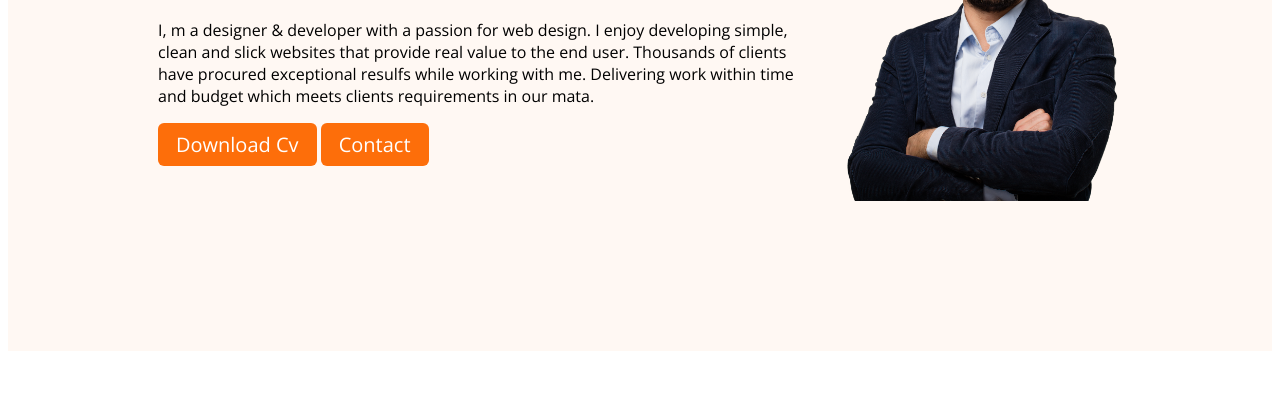
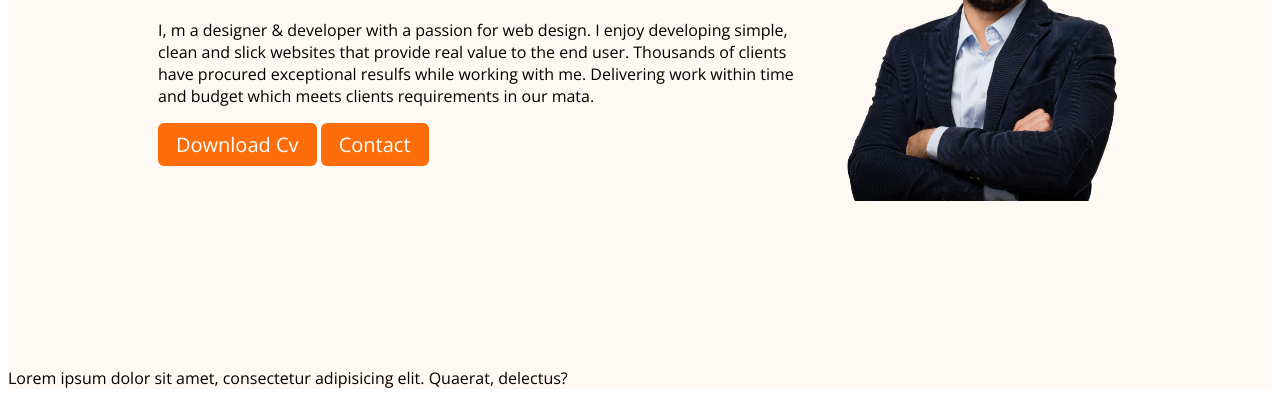
Before and after one commit to Sajjad4829/my-portpolio, a plain HTML site: page index.html in a window 1280 px wide. Shown: the part 440-845 px from the top of the page. Before the commit the page ends 800 px from the top, so only its background shows below. Drawn offline with nearby package versions, Linux system fonts and the light colour scheme.

Commit message:
message add

```diff
--- a/index.html
+++ b/index.html
@@ -47,6 +47,7 @@
 
 
         </div>
+        <p>Lorem ipsum dolor sit amet, consectetur adipisicing elit. Quaerat, delectus?</p>
     </header>
 
 </html>
```
